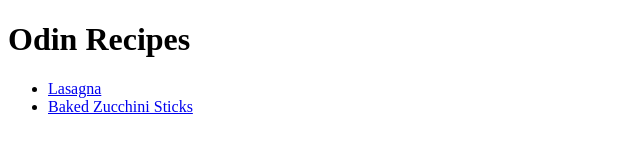
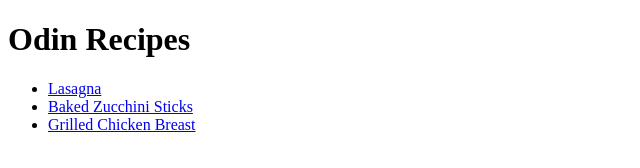
Before and after one commit to kuneho-yellow/odin-recipes, a plain HTML site: page index.html in a window 1280 px wide. Shown: the whole page, without its empty margins (0-640 px from the left). Drawn offline with Linux system fonts and the light colour scheme.

```diff
--- a/index.html
+++ b/index.html
@@ -9,6 +9,7 @@
         <ul>
             <li><a href="./recipes/lasagna.html">Lasagna</a></li>
             <li><a href="./recipes/baked-zucchini-sticks.html">Baked Zucchini Sticks</a></li>
+            <li><a href="./recipes/grilled-chicken-breast.html">Grilled Chicken Breast</a></li>
         </ul>
     </body>
 </html>
```
